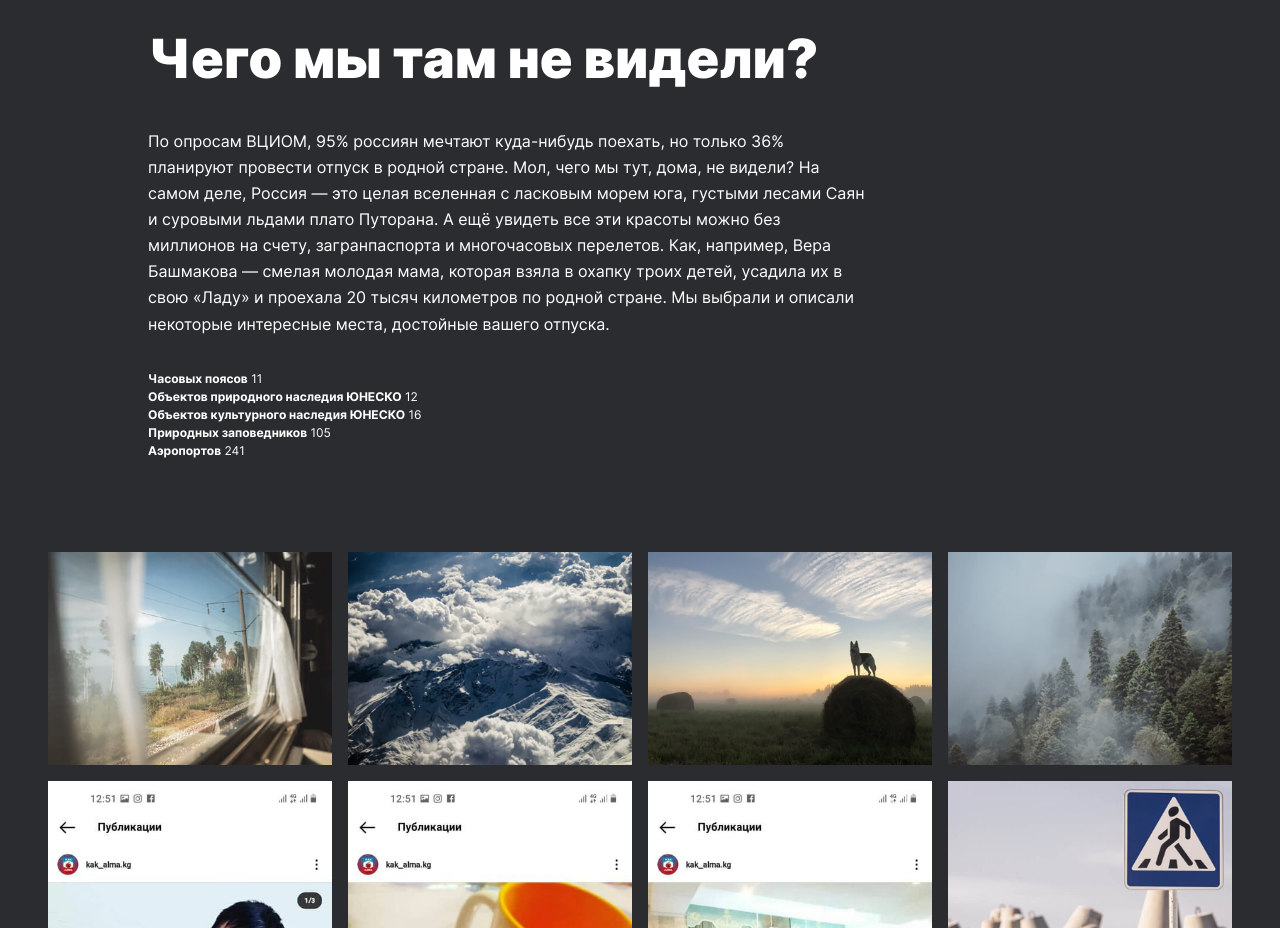
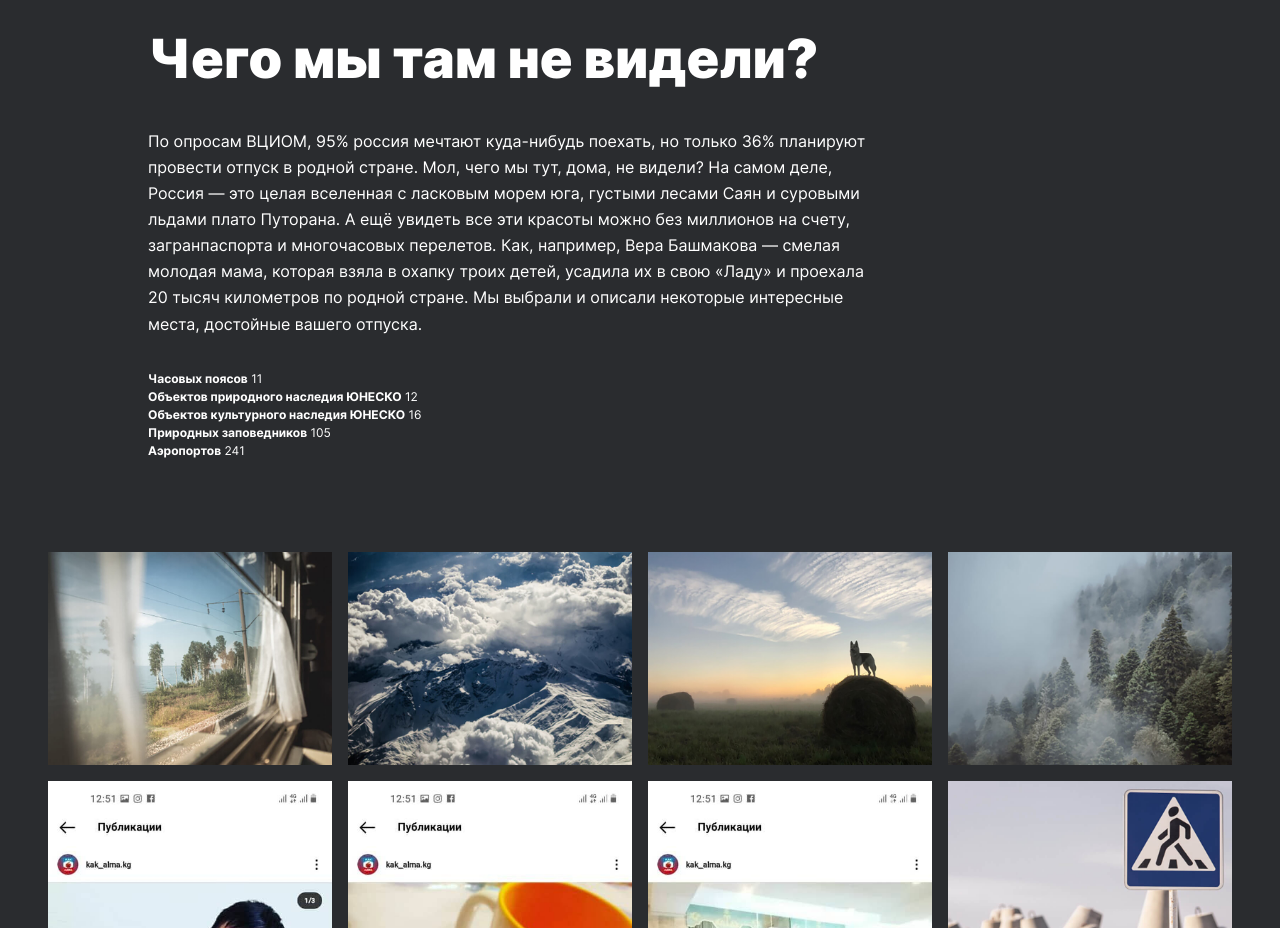
Before and after one commit to kanybek740/kak-alma, a plain HTML site: page index.html in a window 1280 px wide. Shown: the part 1900-2828 px from the top of the page. Drawn offline with Linux system fonts and the light colour scheme.

Commit message:
my commit

```diff
--- a/index.html
+++ b/index.html
@@ -34,7 +34,7 @@
         <section class="intro">
             <div class="intro__container">
                 <h2 class="intro__title">Чего мы там не видели?</h2>
-                <p class="intro__text">По опросам ВЦИОМ, 95% россиян мечтают куда-нибудь поехать, но только 36% планируют провести отпуск в родной стране. Мол, чего мы тут, дома, не видели? На самом деле, Россия — это целая вселенная с ласковым морем юга, густыми лесами Саян и суровыми льдами плато Путорана. А ещё увидеть все эти красоты можно без миллионов на счету, загранпаспорта и многочасовых перелетов. Как, например, Вера Башмакова — смелая молодая мама, которая взяла в охапку троих детей, усадила их в свою «Ладу» и проехала 20 тысяч километров по родной стране. Мы выбрали и описали некоторые интересные места, достойные вашего отпуска.</p>
+                <p class="intro__text">По опросам ВЦИОМ, 95% россия мечтают куда-нибудь поехать, но только 36% планируют провести отпуск в родной стране. Мол, чего мы тут, дома, не видели? На самом деле, Россия — это целая вселенная с ласковым морем юга, густыми лесами Саян и суровыми льдами плато Путорана. А ещё увидеть все эти красоты можно без миллионов на счету, загранпаспорта и многочасовых перелетов. Как, например, Вера Башмакова — смелая молодая мама, которая взяла в охапку троих детей, усадила их в свою «Ладу» и проехала 20 тысяч километров по родной стране. Мы выбрали и описали некоторые интересные места, достойные вашего отпуска.</p>
                 <ul class="intro__list">
                     <li>
                         <span class="intro__item-heading">Часовых поясов</span> 11
```
